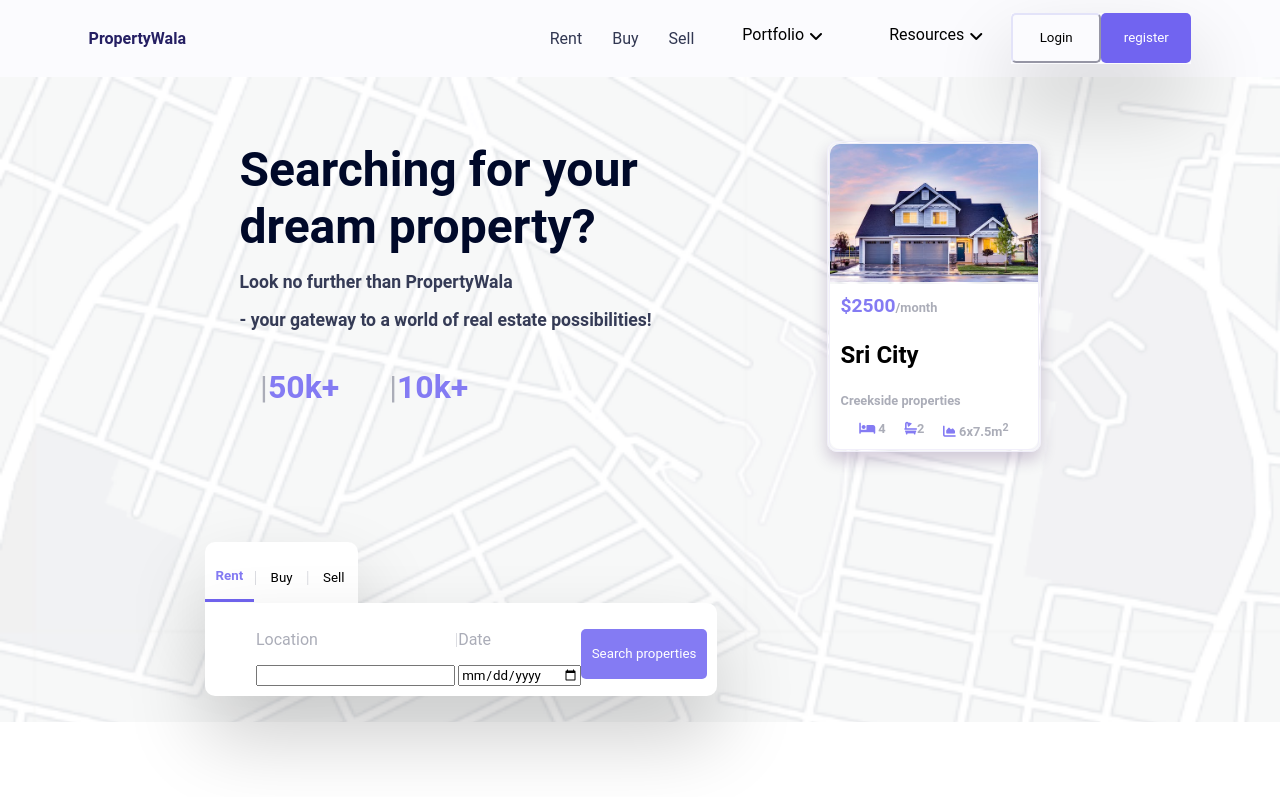
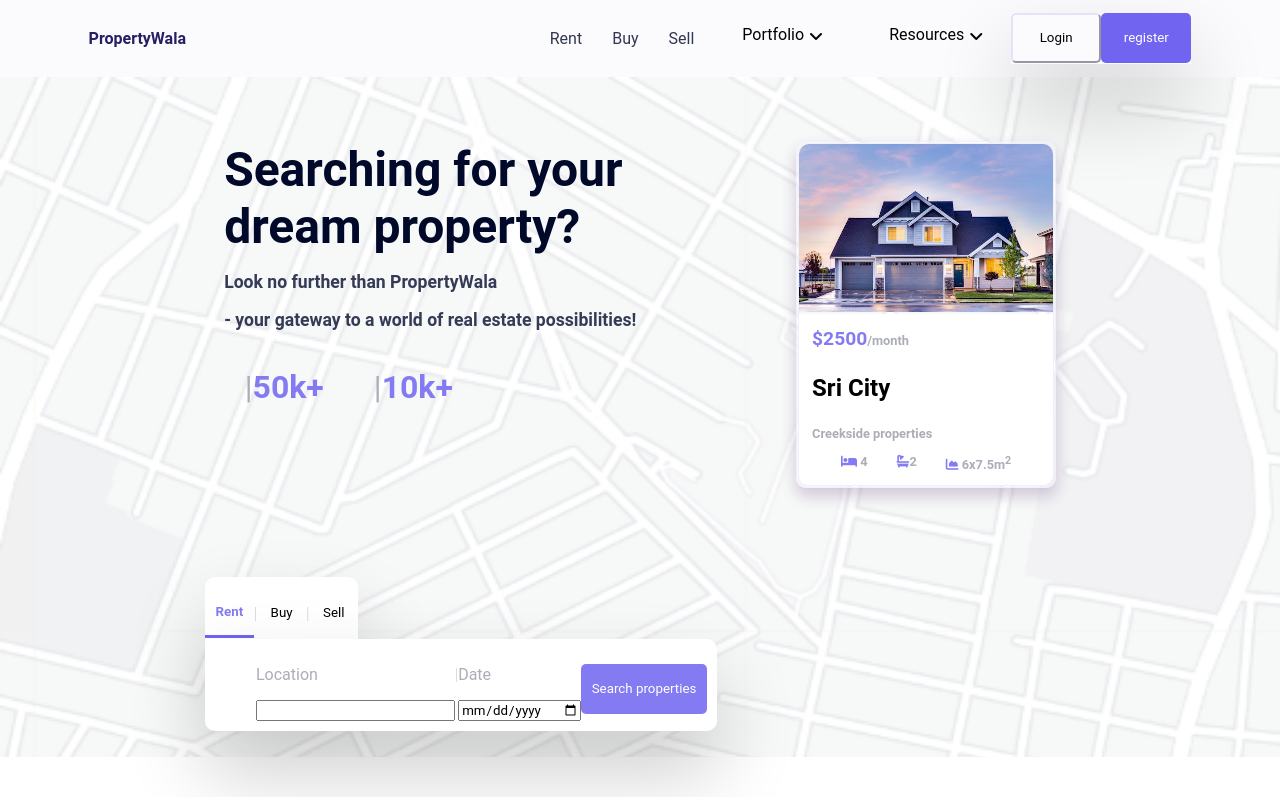
Before and after one commit to Abhishek1438/ffsd-project, a web app: file src/index.html in a window 1280 px wide; the page is wider, and only the part inside the window is pictured. Shown: the top 797 px of that part. Run offline with its HTML, style and script files only (its server is not run), Linux system fonts and the light colour scheme; some libraries are stand-ins or nearby versions.

Commit message:
card edit

```diff
--- a/src/styles/index.css
+++ b/src/styles/index.css
@@ -175,7 +175,7 @@ button a {
   flex-direction: column;
   gap: 2px;
   border-radius: 10px;
-  width: 18%;
+  width: 22%;
   height:30%;
   border: 3px #f1effa;
   border-style: double;
```
